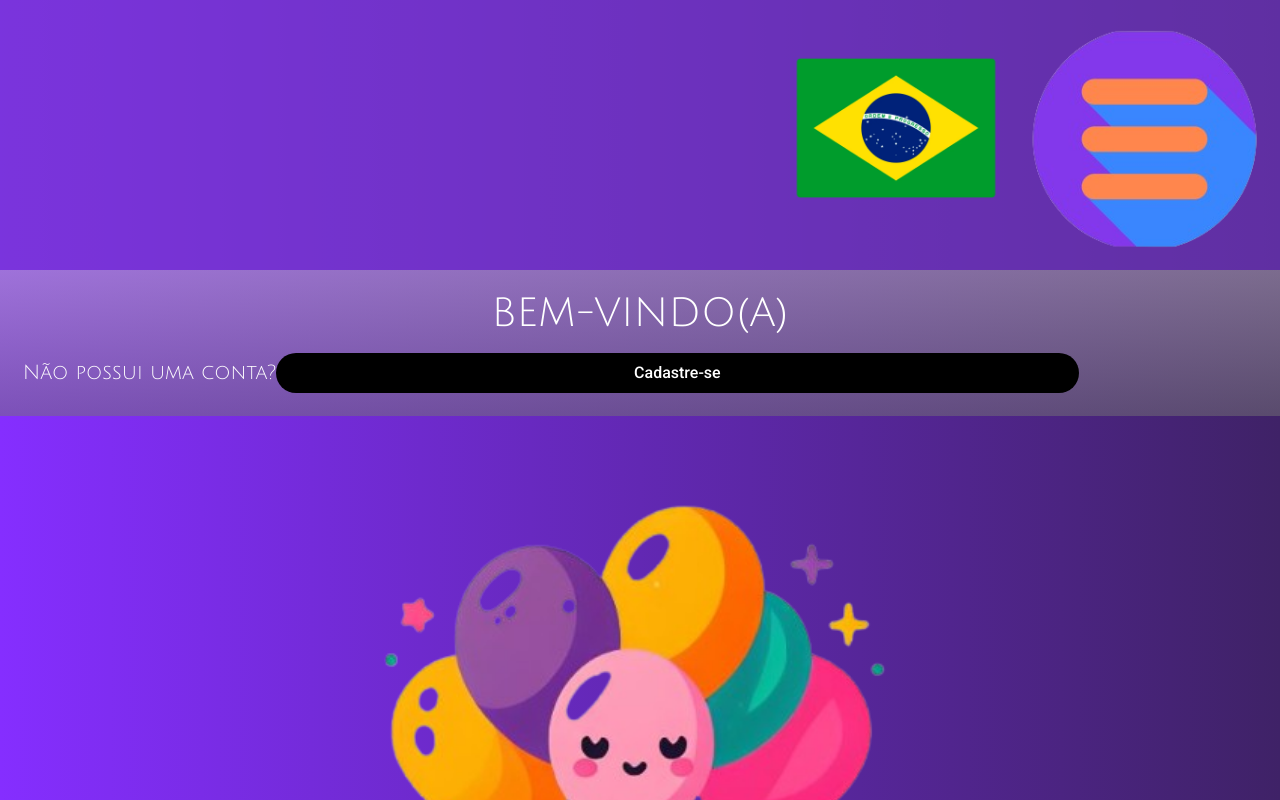
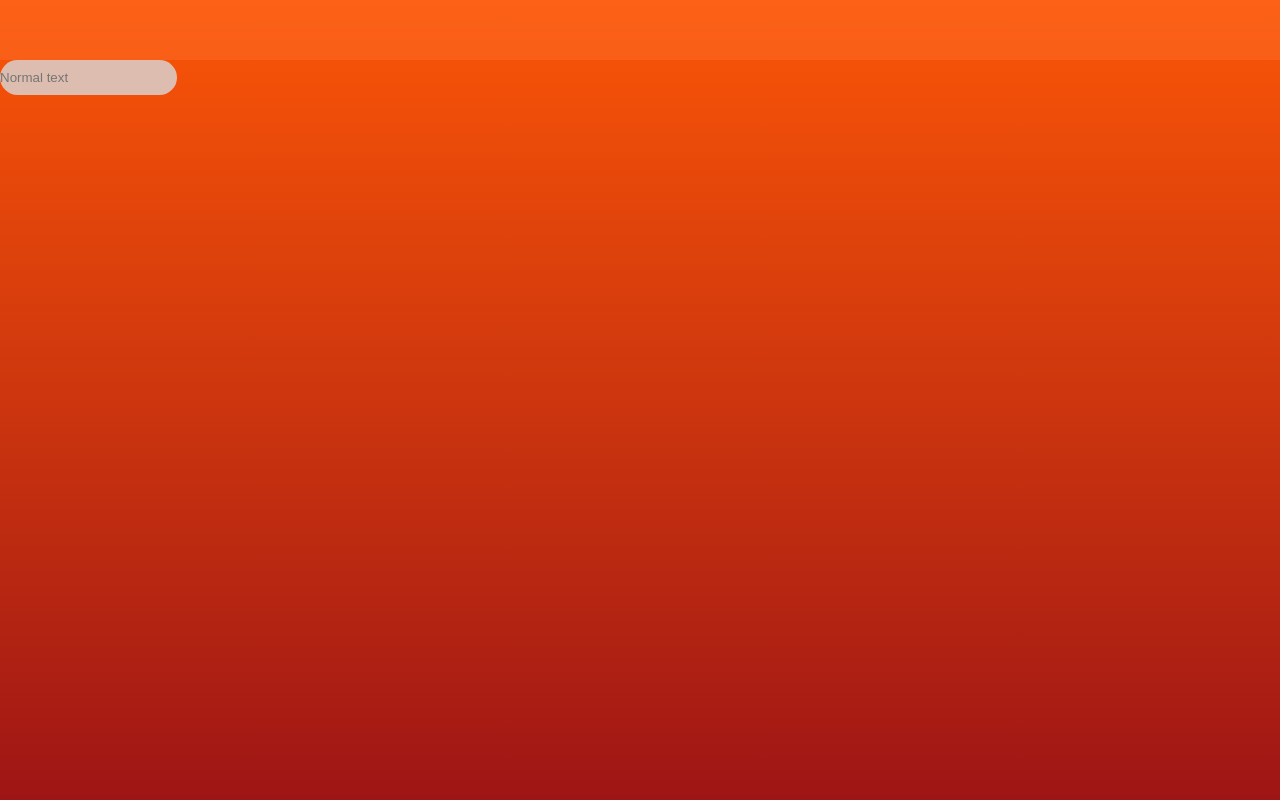
Before and after one commit to Emileeem/Anemel-Fest, a React (Vite) app in the folder anemel/: page / in a window 1280 px wide. Shown: the top 800 px of the page. Built offline with nearby package versions, Linux system fonts and the light colour scheme.

Commit message:
input_component

```diff
--- a/anemel/package.json
+++ b/anemel/package.json
@@ -10,7 +10,9 @@
     "preview": "vite preview"
   },
   "dependencies": {
+    "bootstrap": "^5.3.3",
     "react": "^18.2.0",
+    "react-bootstrap": "^2.10.2",
     "react-dom": "^18.2.0",
     "react-router-dom": "^6.22.3"
   },
--- a/anemel/src/App.jsx
+++ b/anemel/src/App.jsx
@@ -1,10 +1,11 @@
 import { LoginComponent } from "./components/LoginComponent"
+import { SignInComponent }from "./components/SignInComponent"
 
 function App() {
 
   return (
     <>
-      <LoginComponent/>
+      <SignInComponent/>
     </>
   )
 }
--- /dev/null
+++ b/anemel/src/components/InputComponent/index.jsx
@@ -0,0 +1,10 @@
+import styles from "./style.module.css"
+import Form from 'react-bootstrap/Form';
+
+export default function InputComponent() {
+    return (
+      <>
+        <Form.Control type="text" placeholder="Normal text" className={styles.input_type}/>
+      </>
+    );
+  }
--- /dev/null
+++ b/anemel/src/components/InputComponent/style.module.css
@@ -0,0 +1,8 @@
+.input_type{
+    border: none;
+    height: 35px;
+    border-radius: 50px;
+    background-color: rgba(217, 217, 217, 0.8) ;
+    align-items: center;
+
+}
--- /dev/null
+++ b/anemel/src/components/SignInComponent/index.jsx
@@ -0,0 +1,18 @@
+import styles from "./style.module.css"
+import InputComponent from "../InputComponent";
+
+export function SignInComponent(){
+    return (
+        <>
+            <main className={styles.body}>
+                <nav className={styles.navbar}>
+
+                </nav>
+
+                <div className={styles.form}>
+                    <InputComponent></InputComponent>
+                </div>
+            </main>
+        </>
+    );
+}
--- /dev/null
+++ b/anemel/src/components/SignInComponent/style.module.css
@@ -0,0 +1,15 @@
+.body{
+    background: rgb(251,86,7);
+    background: linear-gradient(180deg, rgba(251,86,7,1) 0%, rgba(158,21,21,1) 100%);
+    margin: 0;
+    padding: 0;
+    height: 100vh;
+}
+
+.navbar{
+    background-color: rgba(255, 109, 41, 0.5);
+    width: 100%;
+    display: flex;
+    justify-content: flex-end;
+    height: 60px;
+}
```
Also changed, not shown: 1 other file (tests, documents, lock files or other folders).
